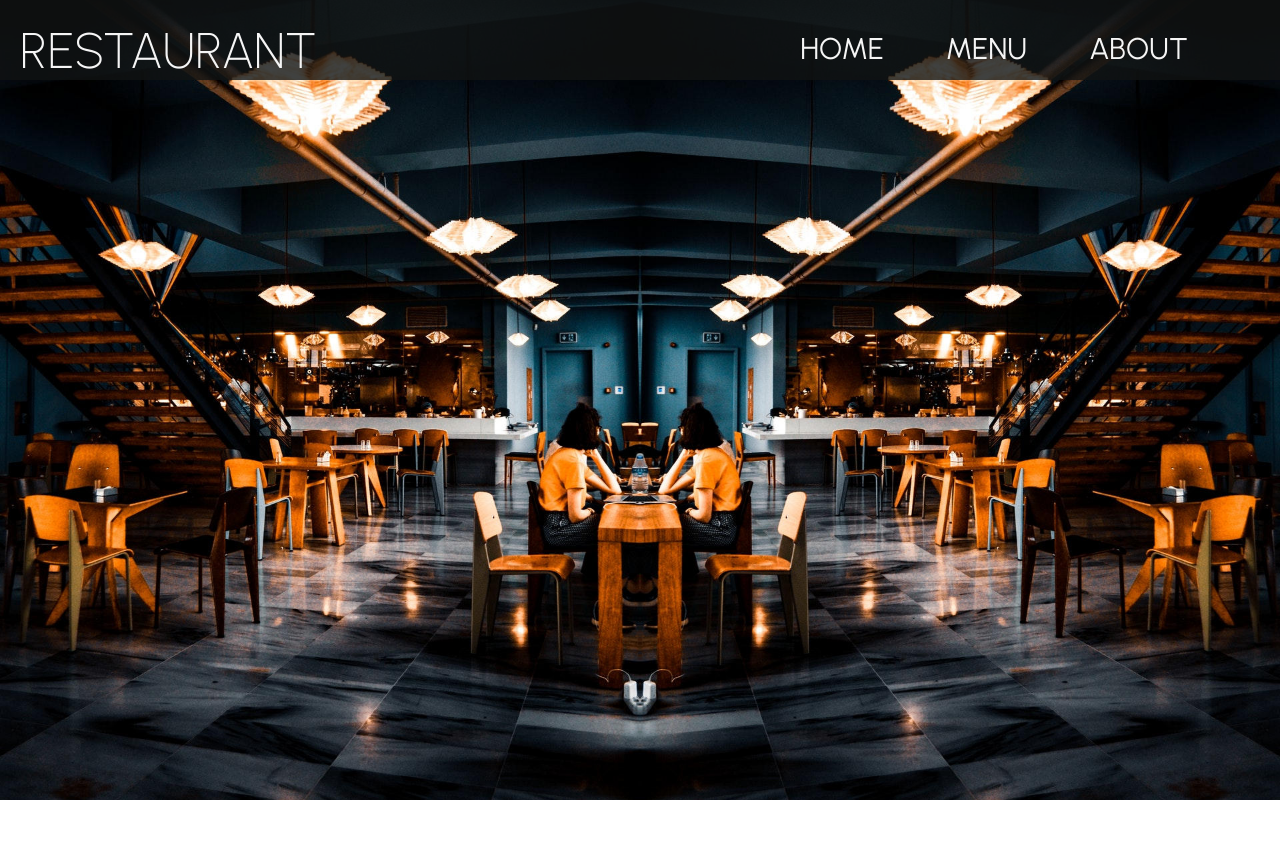
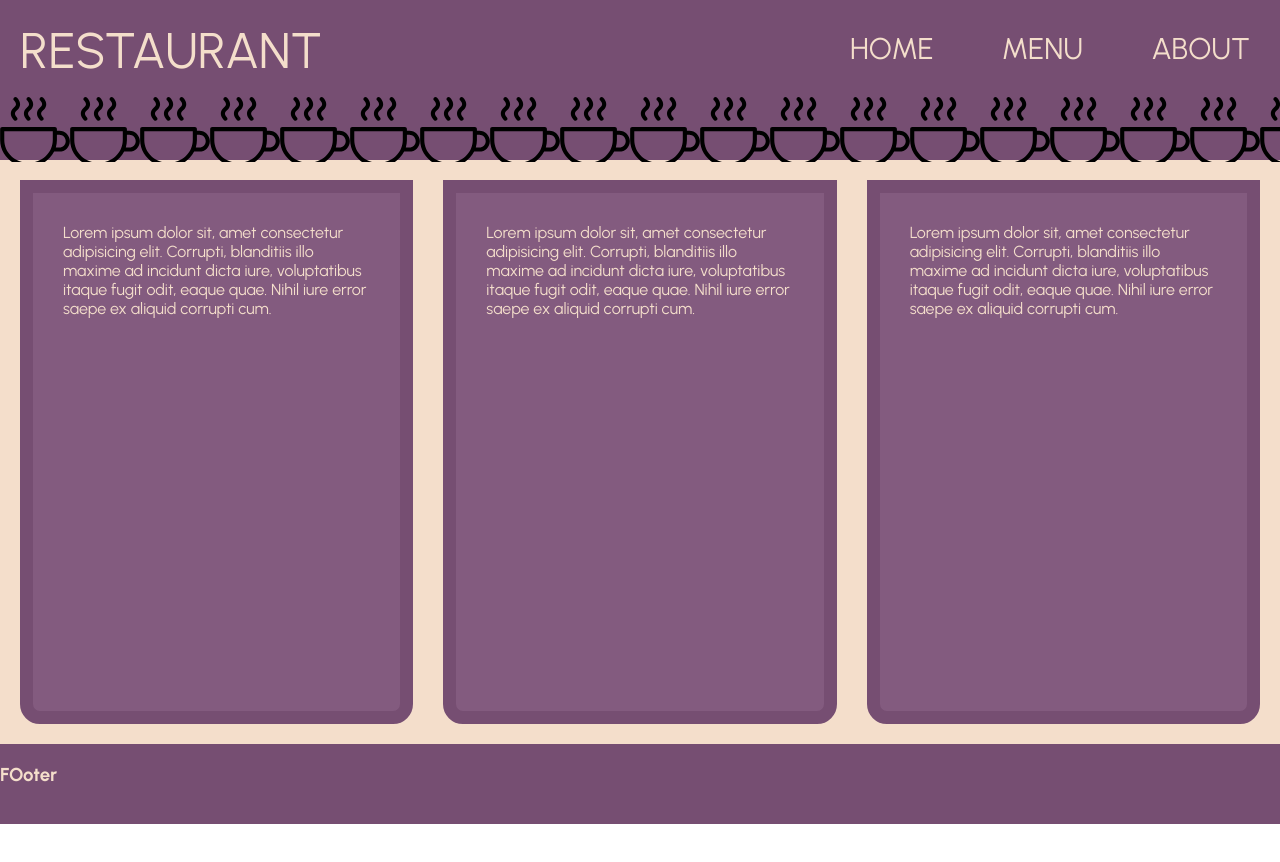
Before and after one commit to ziutech/restaurant, a website built with webpack: page dist/index.html in a window 1280 px wide. After the commit the page ends 824 px from the top, so only its background shows below. Built offline with nearby package versions, Linux system fonts and the light colour scheme.

Commit message:
aditional style

```diff
--- a/dist/index.html
+++ b/dist/index.html
@@ -16,18 +16,43 @@
   </head>
   <body>
     <div id="content">
-            <main>
-                <nav>
+      <header>
         <h3>RESTAURANT</h3>
         <ul>
           <li id="home" class="pageChange">HOME</li>
           <li id="menu" class="pageChange">MENU</li>
           <li id="about" class="pageChange">ABOUT</li>
         </ul>
-                </nav>
-                <section></section>
+        <div src="../coffee.svg" id="coffee-icons"></div>
+      </header>
+      <main>
+        <section>
+          <div class="content">
+            Lorem ipsum dolor sit, amet consectetur adipisicing elit. Corrupti,
+            blanditiis illo maxime ad incidunt dicta iure, voluptatibus itaque
+            fugit odit, eaque quae. Nihil iure error saepe ex aliquid corrupti
+            cum.
+          </div>
+        </section>
+        <section>
+          <div class="content">
+            Lorem ipsum dolor sit, amet consectetur adipisicing elit. Corrupti,
+            blanditiis illo maxime ad incidunt dicta iure, voluptatibus itaque
+            fugit odit, eaque quae. Nihil iure error saepe ex aliquid corrupti
+            cum.
+          </div>
+        </section>
+        <section>
+          <div class="content">
+            Lorem ipsum dolor sit, amet consectetur adipisicing elit. Corrupti,
+            blanditiis illo maxime ad incidunt dicta iure, voluptatibus itaque
+            fugit odit, eaque quae. Nihil iure error saepe ex aliquid corrupti
+            cum.
+          </div>
+        </section>
       </main>
-            <footer></footer>
+      <footer><h3>FOoter</h3></footer>
     </div>
   </body>
 </html>
+<!--<div>Icons made by <a href="https://www.freepik.com" title="Freepik">Freepik</a> from <a href="https://www.flaticon.com/" title="Flaticon">www.flaticon.com</a></div>-->
--- a/dist/style.css
+++ b/dist/style.css
@@ -1,12 +1,19 @@
 :root {
   --default: hsla(190, 7%, 7%, 0.8);
+  --grape: #835b7f; /* #94618e;*/
+  --grape-darker: #764e72;
+  --eggplant: #49274a;
+  --sand: #f4decb;
+  --shell: #f8eee7;
 }
+
 body {
   font-family: "Urbanist", sans-serif;
-    color: whitesmoke;
+  color: var(--sand);
   margin: 0px;
   padding: 0px;
   overflow-x: hidden;
+  overflow-y: hidden;
 }
 
 button {
@@ -16,30 +23,42 @@ button {
   color: whitesmoke;
 }
 
-nav {
-    position: fixed;
+header {
   display: flex;
   justify-content: space-between;
   top: 0px;
   left: 0px;
   right: 0px;
-    width: 100vw;
-    height: 10vh;
-    /* background-color: rgba(0, 0, 0, 0.5); */
-    background-color: var(--default);
+  width: 100%;
+  height: 20vh;
+  background-color: var(--grape-darker);
+  flex-flow: row wrap;
 }
 
-nav h3 {
+header h3 {
   margin: 20px;
-    font-weight: 200;
+  margin-bottom: 10px;
+  font-weight: 400;
   font-size: 50px;
 }
-nav ul {
+
+header ul {
   list-style: none;
-    width: 40%;
+  width: 400px;
   margin: 30px;
   display: flex;
-    justify-content: space-evenly;
+  justify-content: space-between;
+}
+
+header #coffee-icons {
+  position: relative;
+  top: -15px;
+  flex-basis: auto;
+  width: 100%;
+  height: 10vh;
+  background-image: url("../coffee.svg");
+  background-repeat: repeat-x;
+  background-size: 70px 100px;
 }
 
 .pageChange {
@@ -50,11 +69,36 @@ nav ul {
 }
 
 main {
+  height: 68vh;
+  background-color: var(--sand);
+  padding: 20px;
+  display: grid;
+  grid-template-columns: repeat(3, 1fr);
+  gap: 30px;
+}
+
+section {
+  padding: 20px;
+  border: 13px solid var(--grape-darker);
+  /* box-shadow: 0px 0px 0 10px var(--eggplant); */
+  border-radius: 0px 0px 20px 20px;
+  background-color: var(--grape);
+}
+
+section .content {
+  padding: 10px;
+  /* margin: 0px; */
+  /* border-radius: 0px 10px 10px 10px; */
+  /* border: 20px solid var(--grape); */
+}
+
+footer {
+  display: flex;
+  justify-content: space-between;
+  bottom: 0px;
+  left: 0px;
+  right: 0px;
+  height: 10vh;
   width: 100vw;
-    position: relative;
-    background-image: url("../src/pexels-volkan-vardar-3887985.jpg");
-    background-position: center;
-    background-size: cover;
-    top: -20vh;
-    height: 120vh;
+  background-color: var(--grape-darker);
 }
```
Also changed, not shown: coffee.svg (added). Lines whose indentation alone changed are shown as unchanged.
